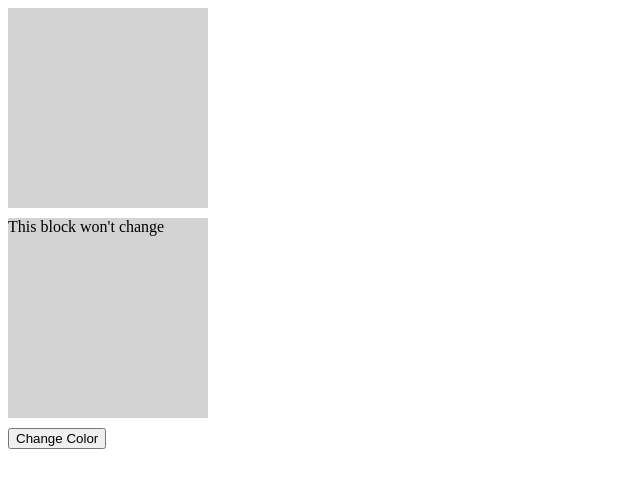
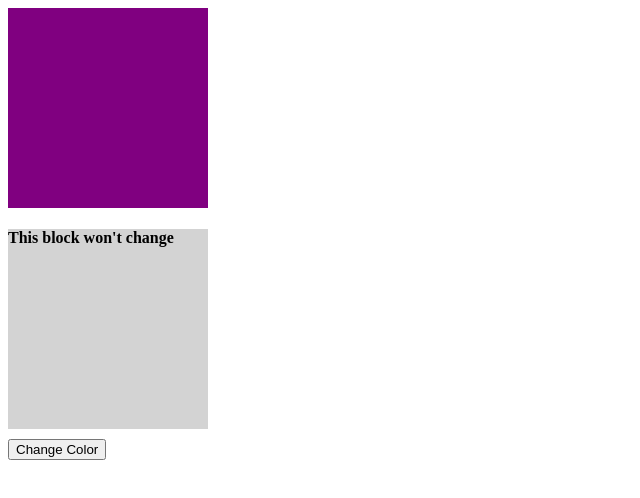
Before and after one commit to CB-num-2/index.test, a plain HTML site: page index.html in a window 1280 px wide. Shown: the whole page, without its empty margins (0-640 px from the left). Drawn offline with Linux system fonts and the light colour scheme.

Commit message:
Update index.html

```diff
--- a/index.html
+++ b/index.html
@@ -2,6 +2,9 @@
 <html>
 <head>
     <style>
+        body {
+            padding:0px;
+        }
         .color-block {
             width: 200px;
             height: 200px;
@@ -12,7 +15,7 @@
 </head>
 <body>
     <div id="myBlock" class="color-block"></div>
-    <div class="color-block">This block won't change</div>
+    <h4 class="color-block">This block won't change</h4>
     <button onclick="cBC()">Change Color</button>
 
     <script>
@@ -25,9 +28,9 @@ function cBC() {
     block.style.backgroundColor = colors[currentStep];
     setTimeout(() => {
         cBC()
-                     }, 500)
+                     }, 300)
 }
-
+    cBC();
     </script>
 
 </body>
```
